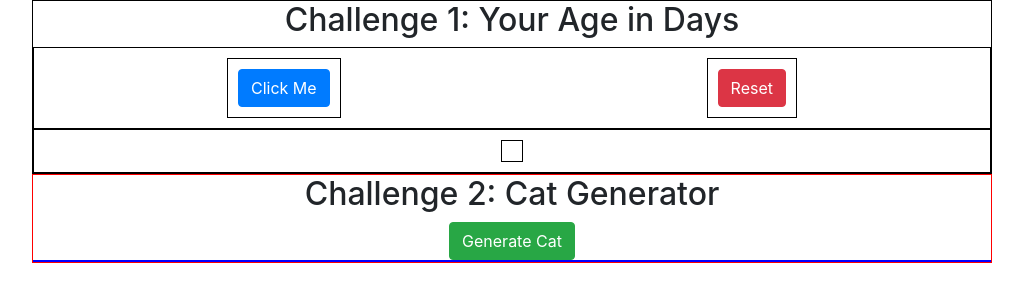
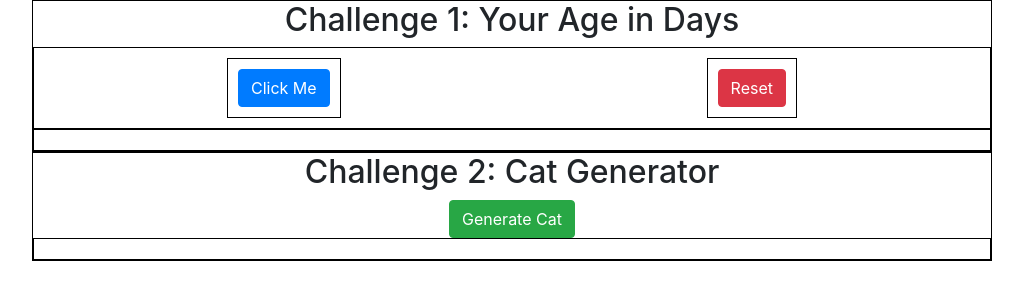
Before and after one commit to ByrneT19/Javascript-course, a plain HTML site: page index.html in a window 1280 px wide. Shown: the whole page, without its empty margins (128-1151 px from the left). Drawn offline with nearby package versions, Linux system fonts and the light colour scheme.

Commit message:
js + html

```diff
--- a/index.html
+++ b/index.html
@@ -30,10 +30,10 @@
     <div class="container-2">
         <h2>Challenge 2: Cat Generator</h2>
 
-        <button class="btn btn-success">Generate Cat</button>
+        <button class="btn btn-success">Generate Cat</button><!--id="cat-generator" onclick="generateCat()"-->
 
-        <div class="flex-box-container-2">
-            <img class="cat-img" src="" alt="">
+        <div class="flex-box-container-2" id="flex-cat-gen" onclick="">
+            <!--img class="cat-img" src="" alt=""-->
         </div>
     </div>
     <script src="/static/js/events.js"></script>
--- a/static/css/main.css
+++ b/static/css/main.css
@@ -1,11 +1,11 @@
-.container-1 {
+.container-1, .container-2 {
     border: 1px solid black;
     margin: 0 auto;
     width: 75%;
     text-align: center;
 }
 
-.flex-box-container-1 {
+.flex-box-container-1, .flex-box-container-2 {
     display: flex;
     border: 1px solid black;
     padding: 10px;
@@ -20,14 +20,13 @@
     align-items: center;
 }
 
-.container-2 {
-    border: 1px solid red;
-    width: 75%;
-    margin: 0 auto;
-    text-align: center;
+#flex-box-result {
+    display: none;
 }
 
-.flex-box-container-2 {
-    display: flex;
-    border: 1px solid blue;
+.flex-box-container-2 img {
+    width: 400px;
+    height: 300px;
+    margin: 10px;
+    box-shadow: 0px 10px 50px rgba(0, 0, 0, 0.7);
 }
--- a/static/js/events.js
+++ b/static/js/events.js
@@ -8,10 +8,12 @@ function ageInDays() {
     h1.setAttribute('id', 'anneesDansJours');
     h1.appendChild(textAnswer);
     document.getElementById('flex-box-result').appendChild(h1);
+    $('#flex-box-result').show();
 }
 
 function reset() {
     document.getElementById('anneesDansJours').remove();
+    $('#flex-box-result').hide();
 }
 
 //Challenge 2: Cat Generator
@@ -40,8 +42,9 @@ function displayKitty(responseJson) {
     let result = "";
     for(let i = 0; i < responseJson.length; i++) {
         result += `<img src="${responseJson[i].url}" class="cat-img">`;
+        console.log(responseJson[i].url)
     }
-    $('.flex-box-container').append(result);
+    $('.flex-box-container-2').append(result);
 }
 
 function findKitties() {
@@ -49,3 +52,10 @@ function findKitties() {
 }
 
 GetKitty();
+
+/*function generateCat() {
+    var image = document.createElement('img');
+    let div = document.getElementById('flex-cat-gen');
+    image.src = url + goKey;
+    div.appendChild(image);
+}*/
```
